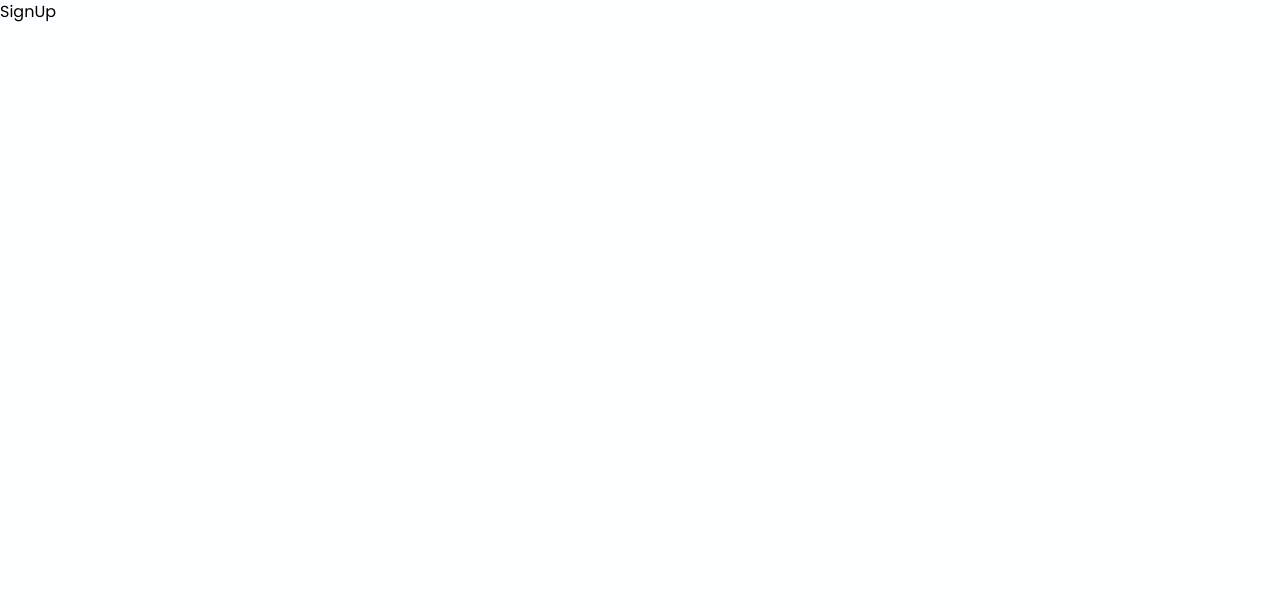
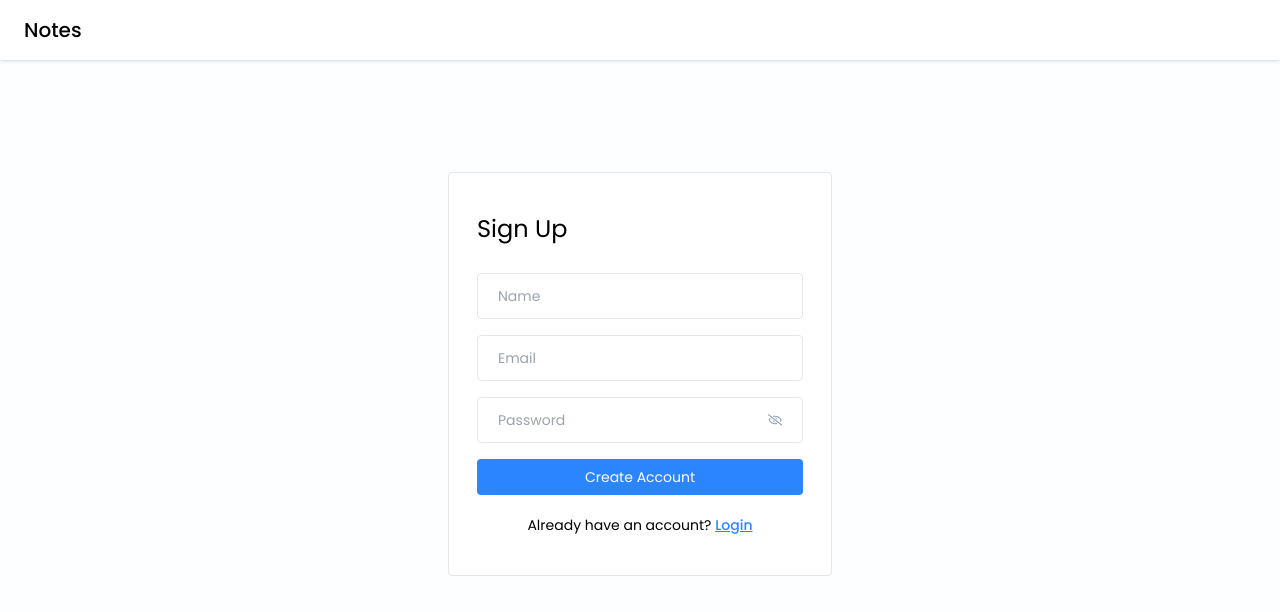
Before and after one commit to wa1ead/MERN-Notes-App, a React (Vite) app in the folder frontend/notes-app/: page /signup in a window 1280 px wide. Shown: the top 612 px of the page. Built offline with nearby package versions, Linux system fonts and the light colour scheme.

Commit message:
signup form: TailwindCSS

```diff
--- a/frontend/notes-app/src/pages/Login/Login.jsx
+++ b/frontend/notes-app/src/pages/Login/Login.jsx
@@ -1,18 +1,48 @@
-import React from "react";
+import React, { useState } from "react";
 import { Link } from "react-router-dom";
-import NavBar from "../../components/NavBar";
+import NavBar from "../../components/NavBar/NavBar";
 import PasswordInput from "../../components/input/PasswordInput";
+import { validateEmail } from "../../utils/helper";
 
 const Login = () => {
+  const [email, setEmail] = useState("");
+  const [password, setPassword] = useState("");
+  const [error, setError] = useState(null);
+
+  const handleLogin = async (e) => {
+    e.preventDefault();
+    if (!validateEmail(email)) {
+      setError("Please enter a valid Email address.");
+      return;
+    }
+    if (!password) {
+      setError("Please enter your Password.");
+      return;
+    }
+    setError("");
+  };
+
   return (
     <>
       <NavBar />
       <div className="flex items-center justify-center mt-28">
         <div className="w-96 border rounded bg-white px-7 py-10">
-          <form onSubmit={() => {}}>
-            <h4 className="text-2xl mb-7"></h4>
-            <input type="text" placeholder="email" className="input-box" />
-            <PasswordInput />
+          <form onSubmit={handleLogin}>
+            <h4 className="text-2xl mb-7">Login</h4>
+            <input
+              type="text"
+              placeholder="Email"
+              value={email}
+              onChange={(e) => setEmail(e.target.value)}
+              className="input-box"
+            />
+            <PasswordInput
+              value={password}
+              onChange={(e) => setPassword(e.target.value)}
+            />
+
+            {error && <p className="text-red-500 text-xs pb-1">{error}</p>}
+
             <button type="submit" className="btn-primary">
               {" "}
               Login
--- a/frontend/notes-app/src/pages/SignUp/SignUp.jsx
+++ b/frontend/notes-app/src/pages/SignUp/SignUp.jsx
@@ -1,7 +1,72 @@
-import React from "react";
+import React, { useState } from "react";
+import { Link } from "react-router-dom";
+import { validateEmail } from "../../utils/helper";
+import NavBar from "../../components/NavBar/NavBar";
+import PasswordInput from "../../components/input/PasswordInput";
 
 const SignUp = () => {
-  return <div>SignUp</div>;
+  const [name, setName] = useState("");
+  const [email, setEmail] = useState("");
+  const [password, setPassword] = useState("");
+  const [error, setError] = useState(null);
+  const handleSignUp = async (e) => {
+    e.preventDefault();
+    if (!name) {
+      setError("Please enter your Name.");
+      return;
+    }
+    if (!validateEmail(email)) {
+      setError("Please enter a valid Email address.");
+      return;
+    }
+    if (!password) {
+      setError("Please enter a Password.");
+      return;
+    }
+    setError("");
+  };
+
+  return (
+    <>
+      <NavBar />
+      <div className="flex items-center justify-center mt-28">
+        <div className="w-96 border rounded bg-white px-7 py-10">
+          <form onSubmit={handleSignUp}>
+            <h4 className="text-2xl mb-7">Sign Up</h4>
+            <input
+              type="text"
+              placeholder="Name"
+              value={name}
+              onChange={(e) => setName(e.target.value)}
+              className="input-box"
+            />
+            <input
+              type="text"
+              placeholder="Email"
+              className="input-box"
+              value={email}
+              onChange={(e) => setEmail(e.target.value)}
+            />
+            <PasswordInput
+              value={password}
+              onChange={(e) => setPassword(e.target.value)}
+            />
+            {error && <p className="text-red-500 text-xs pb-1">{error}</p>}
+
+            <button type="submit" className="btn-primary">
+              Create Account
+            </button>
+            <p className="text-sm text-center mt-4">
+              Already have an account?{" "}
+              <Link to="/login" className="font-medium text-primary underline">
+                Login
+              </Link>
+            </p>
+          </form>
+        </div>
+      </div>
+    </>
+  );
 };
 
 export default SignUp;
--- /dev/null
+++ b/frontend/notes-app/src/utils/helper.js
@@ -0,0 +1,4 @@
+export const validateEmail = (email) => {
+  const regex = /^[^s@]+@[^\s@]+\.[^\s@]+$/;
+  return regex.test(email);
+};
```
Also changed, not shown: frontend/notes-app/src/components/NavBar/NavBar.jsx (renamed from frontend/notes-app/src/components/NavBar.jsx).
